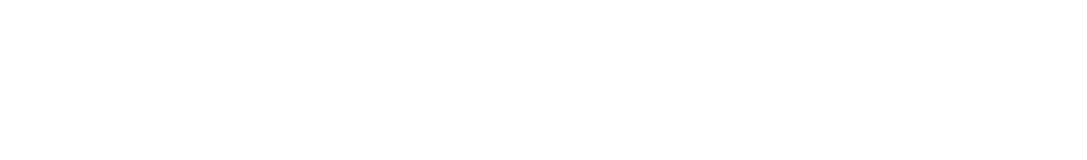
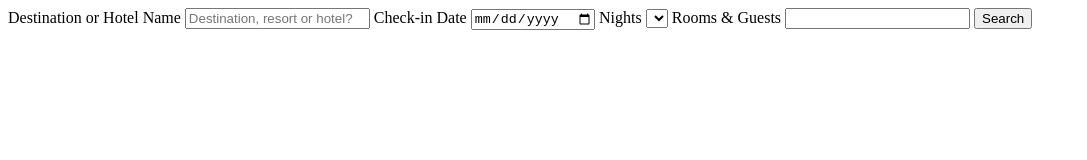
Before and after one commit to florcf/hotels, a website: page index.html in a window 1280 px wide. Shown: the whole page, without its empty margins (0-1087 px from the left). Drawn offline with Linux system fonts and the light colour scheme.

Commit message:
added form

```diff
--- a/index.html
+++ b/index.html
@@ -3,9 +3,20 @@
 <head>
     <meta charset="UTF-8">
     <meta name="viewport" content="width=device-width, initial-scale=1.0">
+    <script type="module" defer src="./js/index.js"></script>
     <title>Hotels</title>
 </head>
 <body>
-
+    <form action="">
+        <label for="destination">Destination or Hotel Name</label>
+        <input type="text" name="destination" id="" placeholder="Destination, resort or hotel?">
+        <label for="date">Check-in Date</label>
+        <input type="date" name="date" id="">
+        <label for="nights">Nights</label>
+        <select name="nights" id=""></select>
+        <label for="rooms">Rooms & Guests</label>
+        <input type="text" name="rooms" id="">
+        <input type="button" value="Search">
+    </form>
 </body>
 </html>
```
Also changed, not shown: package.json (+7 -1 lines), .eslintrc.json (added), 1 other file.
